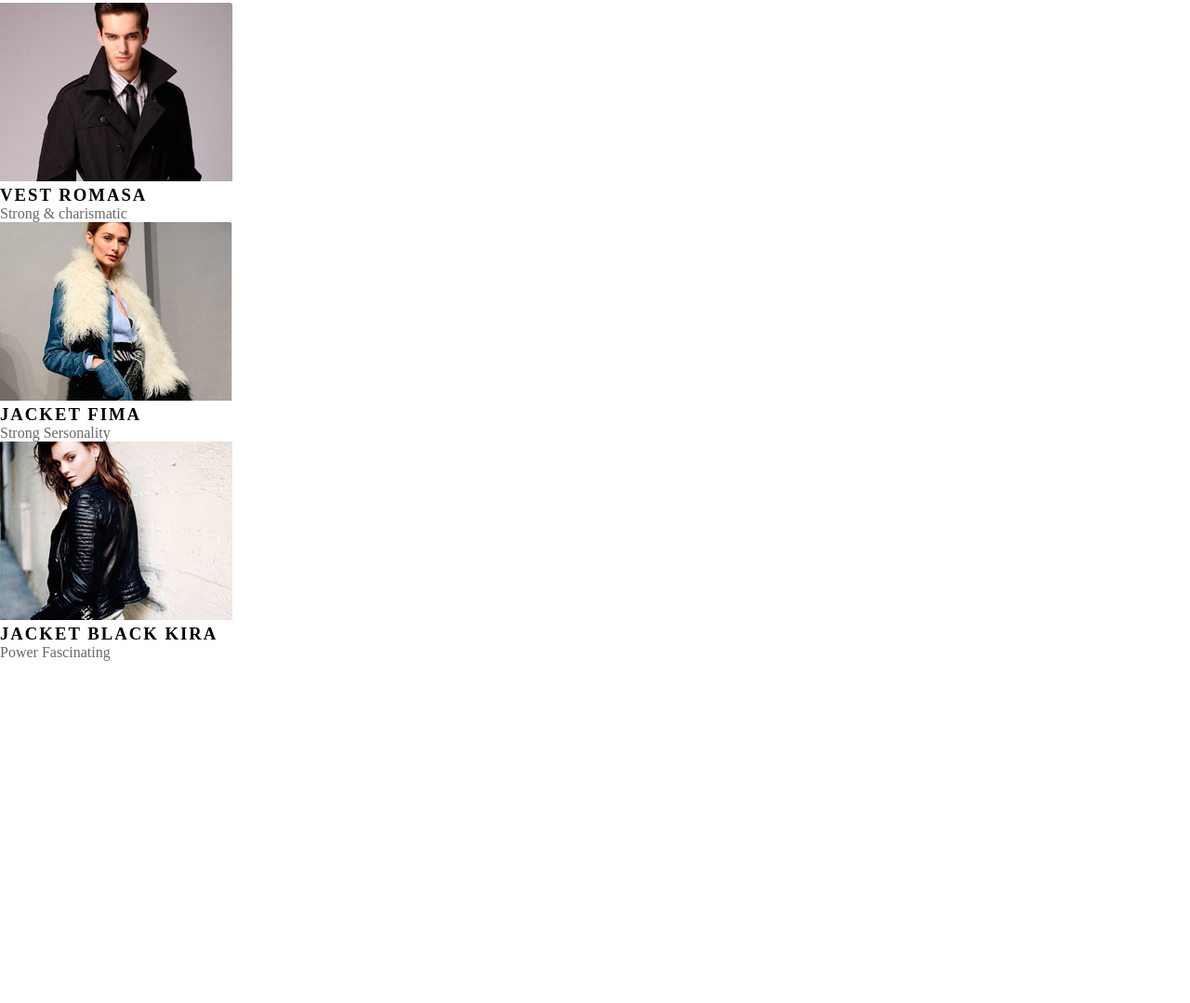
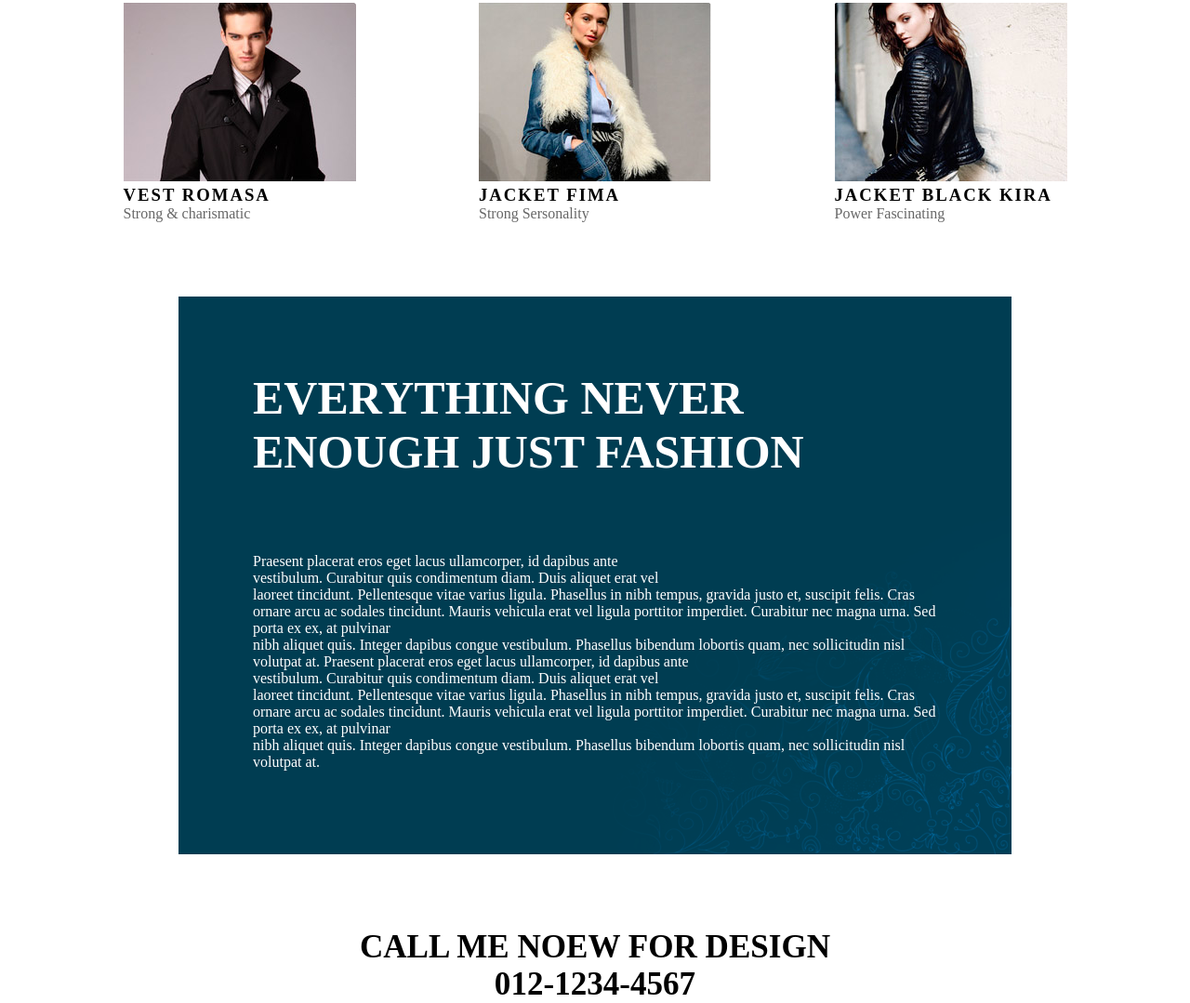
Before and after one commit to PauloGuilherm/LandingPage-Fashion, a plain HTML site: page index.html in a window 1280 px wide. Shown: the part 913-1992 px from the top of the page at 93% size. Before the commit the page ends 1624 px from the top, so only its background shows below. Drawn offline with Linux system fonts and the light colour scheme.

Commit message:
article sobre e contact

```diff
--- a/index.css
+++ b/index.css
@@ -65,3 +65,44 @@ figcaption h3{
 figcaption p{
     color: rgba(0, 0, 0, 0.6);
 }
+
+.container-figure{
+    display: flex;
+    justify-content: space-evenly;
+}
+
+.container-section4{
+    display: flex;
+    justify-content: center;
+
+
+}
+
+.contentSection4{
+    margin-top: 80px;
+    height: 600px;
+    width: 70%;
+    background-color: rgba(0,61,82,255);
+    background-image: url(./imagens/bg_detalhe.png);
+    background-repeat: no-repeat;
+    background-position: right bottom;
+    color: white;
+}
+
+.contentSection4 h3{
+    text-align: start;
+    margin: 80px;
+    font-size: 50px;
+}
+
+
+.contentSection4 p{
+    text-align: start;
+    margin: 80px;
+}
+
+.contact{
+    text-align: center;
+    margin-top: 80px;
+    font-size: 30px;
+}
--- a/index.html
+++ b/index.html
@@ -8,7 +8,7 @@
     <link rel="stylesheet" href="index.css">
 </head>
 <body>
-    <section class="header">
+    <section class="header" id="1">
 
         <nav>
             <div class="logo">
@@ -33,6 +33,8 @@
 
     </section>
 
+    <section id="2">
+
         <article>
             <div class="container-article">
 
@@ -44,34 +46,71 @@
             </div>
         </article>
 
-    <section>
+    </section>
 
+    <section id="3">
+
+        <div class="container-figure">
             <figure>
+
                 <img src="./imagens/modelo1.jpg" alt="modelo1">
                 <figcaption>
                     <h3>VEST ROMASA</h3>
                     <p>Strong & charismatic</p>
                 </figcaption>
+
             </figure>
 
             <figure>
+
                 <img src="./imagens/modelo2.jpg" alt="modelo2">
                 <figcaption>
                     <h3>JACKET FIMA</h3>
                     <p>Strong Sersonality</p>
                 </figcaption>
+
             </figure>
 
 
             <figure>
+
                 <img src="./imagens/modelo3.jpg" alt="modelo2">
                 <figcaption>
                     <h3>JACKET BLACK KIRA</h3>
                     <p>Power Fascinating</p>
                 </figcaption>
+
             </figure>
+        </div>
+        </section>
+
+        <section id="4">
+
+            <div class="container-section4">
+
+                <div class="contentSection4">
+
+                    <article>
+
+                        <h3>EVERYTHING NEVER ENOUGH JUST FASHION</h3>
+
+                        <p>
+                            Praesent placerat eros eget lacus ullamcorper, id dapibus ante<br>vestibulum. Curabitur quis condimentum diam. Duis aliquet erat vel <br>laoreet tincidunt. Pellentesque vitae varius ligula. Phasellus in nibh tempus, gravida justo et, suscipit felis. Cras ornare arcu ac sodales tincidunt. Mauris vehicula erat vel ligula porttitor imperdiet. Curabitur nec magna urna. Sed porta ex ex, at pulvinar <br> nibh aliquet quis. Integer dapibus congue vestibulum. Phasellus bibendum lobortis quam, nec sollicitudin nisl volutpat at.
+                            Praesent placerat eros eget lacus ullamcorper, id dapibus ante<br>vestibulum. Curabitur quis condimentum diam. Duis aliquet erat vel <br>laoreet tincidunt. Pellentesque vitae varius ligula. Phasellus in nibh tempus, gravida justo et, suscipit felis. Cras ornare arcu ac sodales tincidunt. Mauris vehicula erat vel ligula porttitor imperdiet. Curabitur nec magna urna. Sed porta ex ex, at pulvinar <br> nibh aliquet quis. Integer dapibus congue vestibulum. Phasellus bibendum lobortis quam, nec sollicitudin nisl volutpat at.
+                        </p>
+
+                    </article>
+
+                </div>
+
+            </div>
 
         </section>
 
+        <div class="contact">
+            <h3>CALL ME NOEW FOR DESIGN <br> 012-1234-4567</h3>
+        </div>
+
+        </div>
         </body>
         </html>
```
Lines whose indentation alone changed are shown as unchanged.
